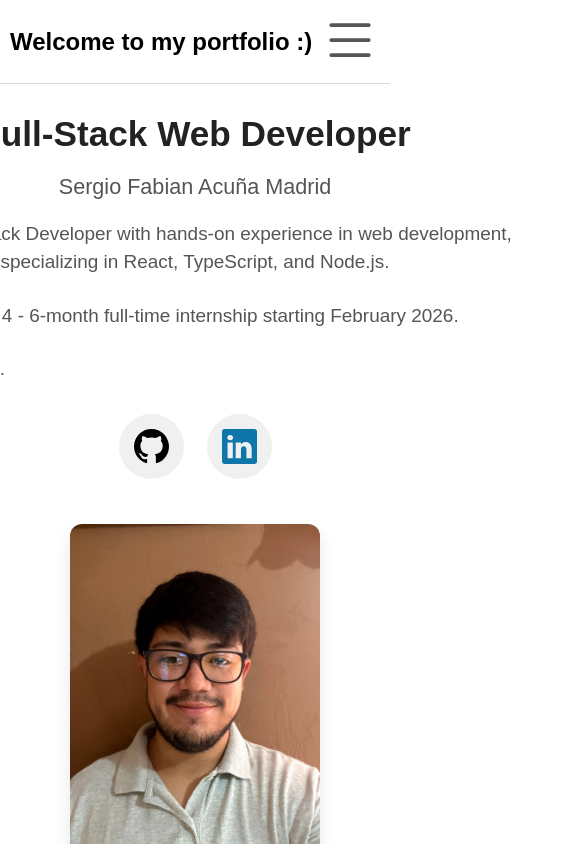
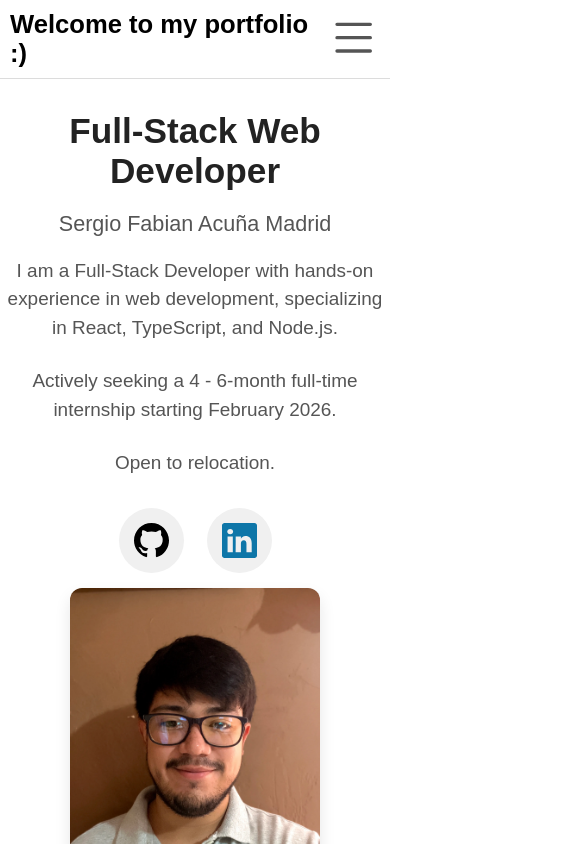
Before and after one commit to SergioMadrid522/portfolio, a React (Vite) app: page / in a window 390 px wide. Shown: the top 844 px of the page, 575 px wide, since content can reach past the window. Built offline with nearby package versions, Linux system fonts and the light colour scheme.

Commit message:
fix design issues on mobile and tablets

```diff
--- a/src/styles/Main.css
+++ b/src/styles/Main.css
@@ -97,6 +97,9 @@ nav .side-menu-btn button {
 }
 nav.dark-theme {
   border-bottom: 1px solid #2d2c2c;
+}
+nav.dark-theme .welcome {
+  color: #fff;
 }
 nav.dark-theme .navbar-content {
   background-color: #121212;
@@ -769,7 +772,8 @@ main .main-content li {
     gap: 10px;
     padding: 20px;
   }
-  nav .navbar-content ul li {
+  nav .navbar-content ul li,
+  nav .navbar-content ul button {
     font-size: 1.09em;
     font-weight: 600;
     text-align: center;
@@ -782,6 +786,9 @@ main .main-content li {
   }
   .my-description .my-description-content .my-description-details h3 {
     font-size: 1.35em;
+  }
+  .my-description .my-description-content .my-description-details p {
+    width: 100%;
   }
   .my-description .my-description-content .my-description-details .my-social-media {
     margin-top: 25px;
@@ -841,6 +848,10 @@ main .main-content li {
     scroll-margin-top: 120px;
     margin-top: 50px;
   }
+  .tech-section h2,
+  .tools-section h2 {
+    margin-bottom: 1.5em;
+  }
   .tech-section .tech-content,
   .tech-section .tools-content,
   .tools-section .tech-content,
@@ -857,8 +868,8 @@ main .main-content li {
   .tech-section .tools-content ul li svg,
   .tools-section .tech-content ul li svg,
   .tools-section .tools-content ul li svg {
-    width: 60px;
-    height: 60px;
+    width: 35px;
+    height: 35px;
   }
   .tech-section .tech-content ul li p,
   .tech-section .tools-content ul li p,
@@ -928,14 +939,20 @@ main .main-content li {
     padding: 20px;
     font-size: 1.25em;
   }
-  nav .navbar-content ul li {
-    font-size: 1.09em;
+  nav .navbar-content ul li,
+  nav .navbar-content ul button {
+    font-size: 1.14em !important;
     font-weight: 600;
     text-align: center;
   }
-  nav .navbar-content ul li a {
+  nav .navbar-content ul li a,
+  nav .navbar-content ul button a {
     display: block;
     padding: 0;
+    margin-bottom: 0.47em;
+  }
+  nav .navbar-content ul .theme button svg {
+    width: 35px;
   }
   nav .navbar-content.active {
     opacity: 1;
@@ -944,12 +961,15 @@ main .main-content li {
   nav .welcome {
     display: block;
   }
+  nav .welcome h1 {
+    font-size: 1.6em;
+  }
   nav .side-menu-btn button {
     background-color: transparent;
     border: none;
     display: block;
     fill: #555;
-    width: 4.5em;
+    width: 4em;
   }
   nav.dark-theme {
     background-color: #121212;
@@ -960,9 +980,17 @@ main .main-content li {
   .my-description .my-description-content {
     flex-direction: column;
     text-align: center;
+    padding: 2em 0.3em;
+    gap: 10px;
+  }
+  .my-description .my-description-content .my-description-details {
+    width: 100%;
   }
   .my-description .my-description-content .my-description-details h3 {
     font-size: 1.35em;
+  }
+  .my-description .my-description-content .my-description-details p {
+    width: 100%;
   }
   .my-description .my-description-content .my-description-details .my-social-media {
     margin-top: 25px;
@@ -1032,6 +1060,12 @@ main .main-content li {
   .tools-section .tools-content {
     padding: 15px 0;
   }
+  .tech-section .tech-content .titles,
+  .tech-section .tools-content .titles,
+  .tools-section .tech-content .titles,
+  .tools-section .tools-content .titles {
+    font-size: 1.25rem;
+  }
   .tech-section .tech-content ul,
   .tech-section .tools-content ul,
   .tools-section .tech-content ul,
@@ -1042,8 +1076,8 @@ main .main-content li {
   .tech-section .tools-content ul li svg,
   .tools-section .tech-content ul li svg,
   .tools-section .tools-content ul li svg {
-    width: 60px;
-    height: 60px;
+    width: 45px;
+    height: 45px;
   }
   .tech-section .tech-content ul li p,
   .tech-section .tools-content ul li p,
@@ -1054,6 +1088,9 @@ main .main-content li {
   .contact-section {
     scroll-margin-top: 120px;
     margin-top: 50px;
+  }
+  .contact-section h2 {
+    margin-bottom: 1rem;
   }
   .contact-section .contact-content p {
     font-size: 1.2em;
--- a/src/styles/Main.scss
+++ b/src/styles/Main.scss
@@ -148,7 +148,8 @@ main {
         display: flex;
         gap: 10px;
         padding: 20px;
-        li {
+        li,
+        button {
           font-size: 1.09em;
           font-weight: 600;
           text-align: center;
@@ -164,6 +165,9 @@ main {
       .my-description-details {
         h3 {
           font-size: 1.35em;
+        }
+        p {
+          width: 100%;
         }
         .my-social-media {
           margin-top: 25px;
@@ -230,7 +234,9 @@ main {
   .tools-section {
     scroll-margin-top: 120px;
     margin-top: 50px;
-
+    h2 {
+      margin-bottom: 1.5em;
+    }
     .tech-content,
     .tools-content {
       padding: 15px 0;
@@ -238,8 +244,8 @@ main {
         gap: 30px;
         li {
           svg {
-            width: 60px;
-            height: 60px;
+            width: 35px;
+            height: 35px;
           }
           p {
             font-size: 1.2em;
@@ -313,13 +319,23 @@ main {
         gap: 15px;
         padding: 20px;
         font-size: 1.25em;
-        li {
-          font-size: 1.09em;
+
+        li,
+        button {
+          font-size: 1.14em !important;
           font-weight: 600;
           text-align: center;
           a {
             display: block;
             padding: 0;
+            margin-bottom: 0.47em;
+          }
+        }
+        .theme {
+          button {
+            svg {
+              width: 35px;
+            }
           }
         }
       }
@@ -331,6 +347,9 @@ main {
 
     .welcome {
       display: block;
+      h1 {
+        font-size: 1.6em;
+      }
     }
     .side-menu-btn {
       button {
@@ -338,7 +357,7 @@ main {
         border: none;
         display: block;
         fill: #555;
-        width: 4.5em;
+        width: 4em;
       }
     }
     &.dark-theme {
@@ -351,9 +370,15 @@ main {
     .my-description-content {
       flex-direction: column;
       text-align: center;
+      padding: 2em 0.3em;
+      gap: 10px;
       .my-description-details {
+        width: 100%;
         h3 {
           font-size: 1.35em;
+        }
+        p {
+          width: 100%;
         }
         .my-social-media {
           margin-top: 25px;
@@ -426,16 +451,18 @@ main {
   .tools-section {
     scroll-margin-top: 80px;
     margin-top: 50px;
-
     .tech-content,
     .tools-content {
       padding: 15px 0;
+      .titles {
+        font-size: 1.25rem;
+      }
       ul {
         gap: 30px;
         li {
           svg {
-            width: 60px;
-            height: 60px;
+            width: 45px;
+            height: 45px;
           }
           p {
             font-size: 1.2em;
@@ -448,6 +475,9 @@ main {
   .contact-section {
     scroll-margin-top: 120px;
     margin-top: 50px;
+    h2 {
+      margin-bottom: 1rem;
+    }
     .contact-content {
       p {
         font-size: 1.2em;
--- a/src/styles/header/Header.css
+++ b/src/styles/header/Header.css
@@ -1,12 +1,17 @@
+/* * {
+  outline: 1px solid red;
+} */
 .my-description {
   scroll-margin-top: 70px;
   overscroll-behavior: none;
   display: flex;
+  flex-wrap: wrap;
   place-content: center;
   padding: 50px 0;
 }
 .my-description .my-description-content {
   display: flex;
+  flex-wrap: wrap;
   align-items: center;
   gap: 40px;
   padding: 30px;
--- a/src/styles/header/Header.scss
+++ b/src/styles/header/Header.scss
@@ -1,11 +1,16 @@
+/* * {
+  outline: 1px solid red;
+} */
 .my-description {
   scroll-margin-top: 70px;
   overscroll-behavior: none;
   display: flex;
+  flex-wrap: wrap;
   place-content: center;
   padding: 50px 0;
   .my-description-content {
     display: flex;
+    flex-wrap: wrap;
     align-items: center;
     gap: 40px;
     padding: 30px;
--- a/src/styles/navbar/_Navbar.scss
+++ b/src/styles/navbar/_Navbar.scss
@@ -109,6 +109,9 @@ nav {
   }
   &.dark-theme {
     border-bottom: 1px solid #2d2c2c;
+    .welcome {
+      color: #fff;
+    }
     .navbar-content {
       background-color: #121212;
       ul {
```
Also changed, not shown: 2 other files (tests, documents, lock files or other folders).
